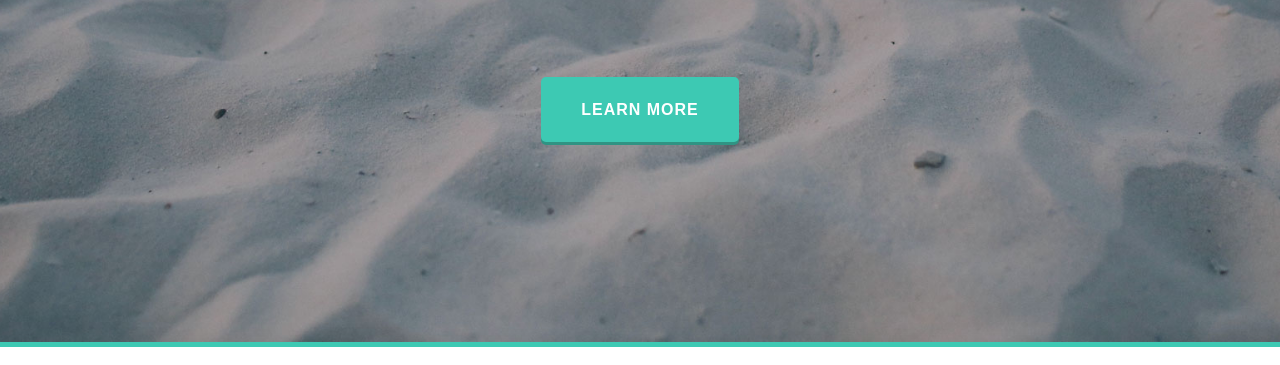
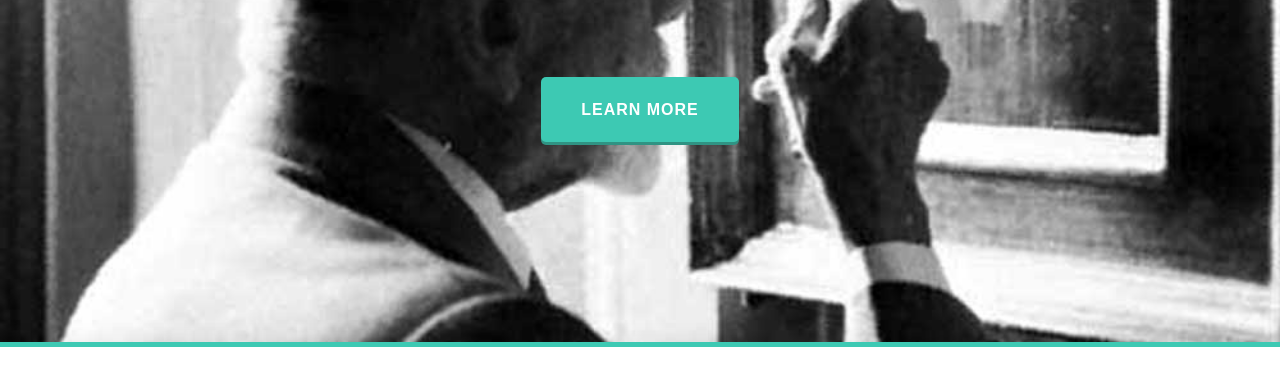
Before and after one commit to acrodhdk/acrodhdk.github.io, a plain HTML site: page index.html in a window 1280 px wide. Shown: the part 324-689 px from the top of the page. Drawn offline with Linux system fonts and the light colour scheme; a web font is replaced by a local one.

Commit message:
Update style.css

```diff
--- a/css/style.css
+++ b/css/style.css
@@ -430,7 +430,7 @@ hr.bold {
 --- Intro
 ============================ */
 
-.hero { background: url(../img/hero-bg.jpg) no-repeat center center; -webkit-background-size: cover; -moz-background-size: cover; -o-background-size: cover; background-size: cover; padding: 200px 0 200px 0; height: auto; }
+.hero { background: url(../img/crit.jpg) no-repeat center center; -webkit-background-size: cover; -moz-background-size: cover; -o-background-size: cover; background-size: cover; padding: 200px 0 200px 0; height: auto; }
 .hero h1 { font-size: 40px; letter-spacing: 12px; margin: 40px 0 10px; font-weight: 900; color: #fff;}
 .hero h1 span { color: #a1a9b0; display: inline-block; }
 .hero p { font-size: 24px; font-weight: 400; color: #fefefe; }
```
